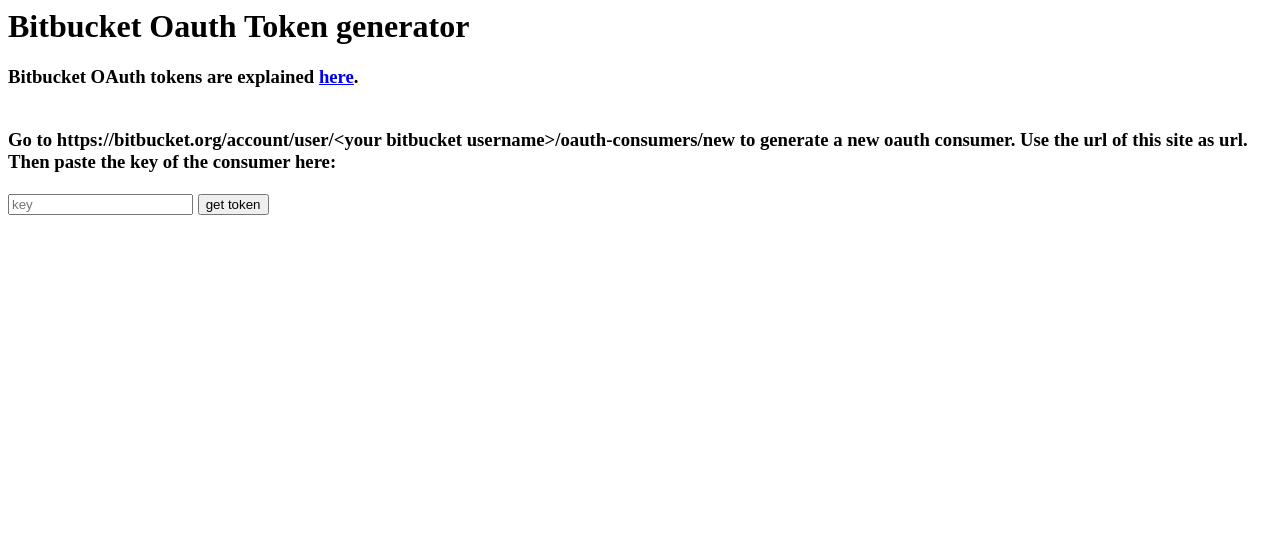
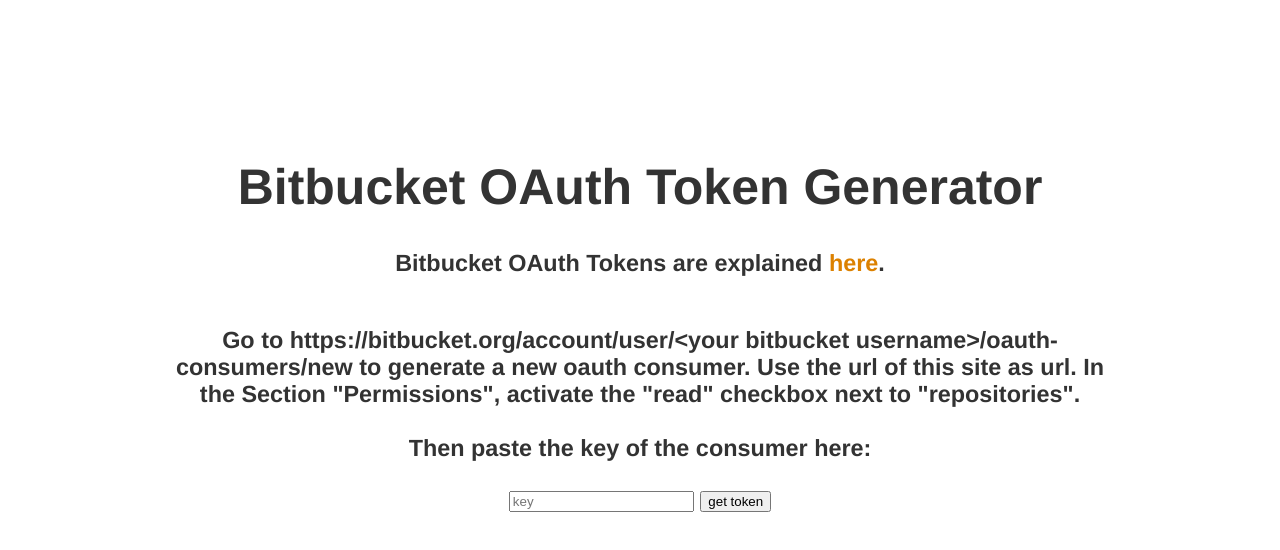
Before and after one commit to SimonSelg/bitbucket-oauth-token, a plain HTML site: page index.html in a window 1280 px wide. Drawn offline with Linux system fonts and the light colour scheme.

Commit message:
add style

```diff
--- a/index.html
+++ b/index.html
@@ -1,14 +1,23 @@
 <html lang="en">
 <head>
   <meta charset="utf-8">
-  <title>Generaete Bitbucket Oauth token</title>
+  <title>Generate Bitbucket OAuth Token</title>
+  <style>
+    body { text-align: center; padding: 150px; }
+    h1 { font-size: 50px; }
+    body { font: 20px Helvetica, sans-serif; color: #333; }
+    a { color: #dc8100; text-decoration: none; }
+    a:hover { color: #333; text-decoration: none; }
+  </style>
 </head>
 
 <body>
-  <h1>Bitbucket Oauth Token generator</h1>
-  <h3>Bitbucket OAuth tokens are explained <a href="https://confluence.atlassian.com/bitbucket/oauth-on-bitbucket-cloud-238027431.html#OAuthonBitbucketCloud-Refreshtokens">here</a>.
+  <h1>Bitbucket OAuth Token Generator</h1>
+  <h3>Bitbucket OAuth Tokens are explained <a href="https://confluence.atlassian.com/bitbucket/oauth-on-bitbucket-cloud-238027431.html#OAuthonBitbucketCloud-Refreshtokens">here</a>.
   <br /> <br />
-  <p>Go to https://bitbucket.org/account/user/&#x3C;your bitbucket username&#x3E;/oauth-consumers/new to generate a new oauth consumer. Use the url of this site as url. Then paste the key of the consumer here:</p>
+  <p>Go to https://bitbucket.org/account/user/&#x3C;your bitbucket username&#x3E;/oauth-consumers/new to generate a new oauth consumer. Use the url of this site as url. In the Section "Permissions", activate the "read" checkbox next to "repositories".
+  <br /><br />
+  Then paste the key of the consumer here:</p>
   <input id="key" placeholder="key"></input>
   <button onclick="window.getToken()">get token</button>
   <div id="result" style="display:none">
```
